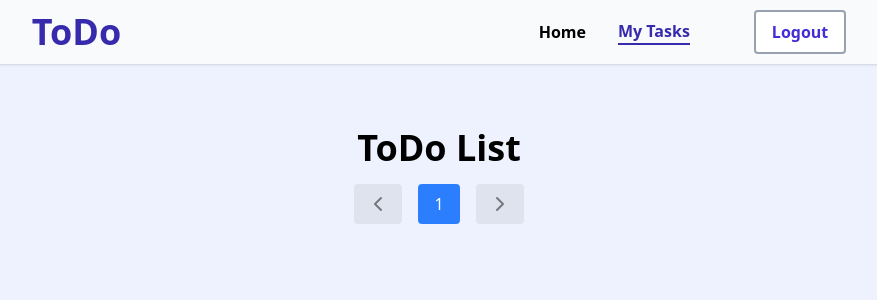
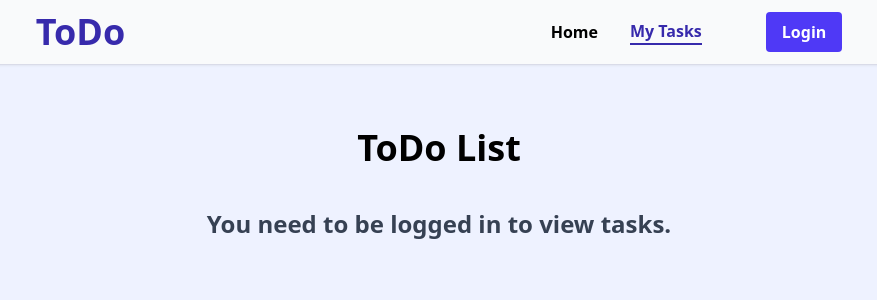
Before and after one commit to Vaishnavi11-pawar/notjusttodo, a React (Vite) app in the folder frontend/: page /tasks in a window 1280 px wide. Shown: the top 300 px of the page, without its empty margins (201-1078 px from the left). Built offline with nearby package versions, Linux system fonts and the light colour scheme.

Commit message:
login added to navbar

```diff
--- a/frontend/src/components/Layout/Navbar.jsx
+++ b/frontend/src/components/Layout/Navbar.jsx
@@ -5,6 +5,8 @@ import axios from 'axios';
 
 function Navbar() {
   const navigate = useNavigate();
+  const token = localStorage.getItem('token');
+
   const handleLogout = async () => {
     try {
       const response = await axios.post('/api/v1/logout',
@@ -21,6 +23,7 @@ function Navbar() {
       console.log("logout failed error: ", error);
     }
   }
+
   const activeClass = 'text-indigo-800 font-semibold border-b-2 border-indigo-800'
   const inactiveClass = 'text-black font-semibold hover:text-indigo-800'
 
@@ -42,11 +45,24 @@ function Navbar() {
         >
           My Tasks
         </NavLink>
-        <button
-          className='bg-white border-2 border-gray-400 text-indigo-700 hover:border-indigo-700 hover:shadow-cyan-50 font-semibold py-2 px-4 rounded ml-8'
-          onClick={handleLogout}>
+
+
+        {token ? (
+          <button
+            className='bg-white border-2 border-gray-400 text-indigo-700 hover:border-indigo-700 hover:shadow-cyan-50 font-semibold py-2 px-4 rounded ml-8'
+            onClick={handleLogout}
+          >
             Logout
           </button>
+        ) : (
+          <button
+            className='bg-indigo-600 text-white font-semibold py-2 px-4 rounded ml-8'
+            onClick={() => navigate('/login')}
+          >
+            Login
+          </button>
+
+        )}
       </div>
 
     </div>
--- a/frontend/src/components/Tasks/Tasks.jsx
+++ b/frontend/src/components/Tasks/Tasks.jsx
@@ -12,6 +12,7 @@ function Tasks() {
   const [loading, setLoading] = useState(false);
 
   const owner = localStorage.getItem("owner");
+  const token = localStorage.getItem("token");
 
   const fetchTasks = async (pageNumber) => {
     const token = localStorage.getItem("token");
@@ -197,7 +198,8 @@ function Tasks() {
               </div>
               ))
             }
-
+              {
+                token ? (
                   <div className='flex items-center gap-4 mt-4'>
                     <button
                       onClick={() => {
@@ -230,8 +232,16 @@ function Tasks() {
                     >
                       <ChevronRight />
                     </button>
+                </div>
 
+                ) : (
+                  <div className='flex justify-center items-center mt-10'>
+                    <p className='text-gray-700 font-semibold text-2xl'>You need to be logged in to view tasks.</p>
                   </div>
+                )
+              }
+
+
 
       </div>
     </>
```
Lines whose indentation alone changed are shown as unchanged.
